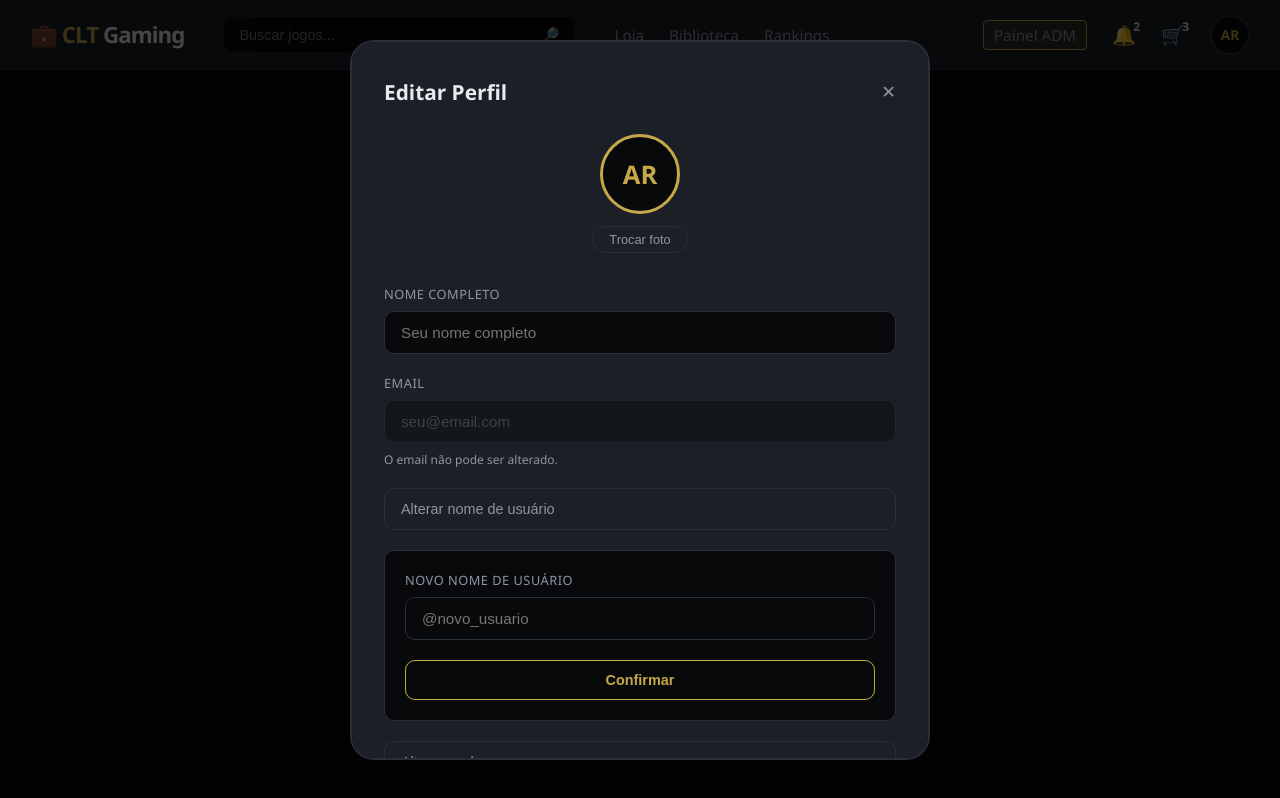
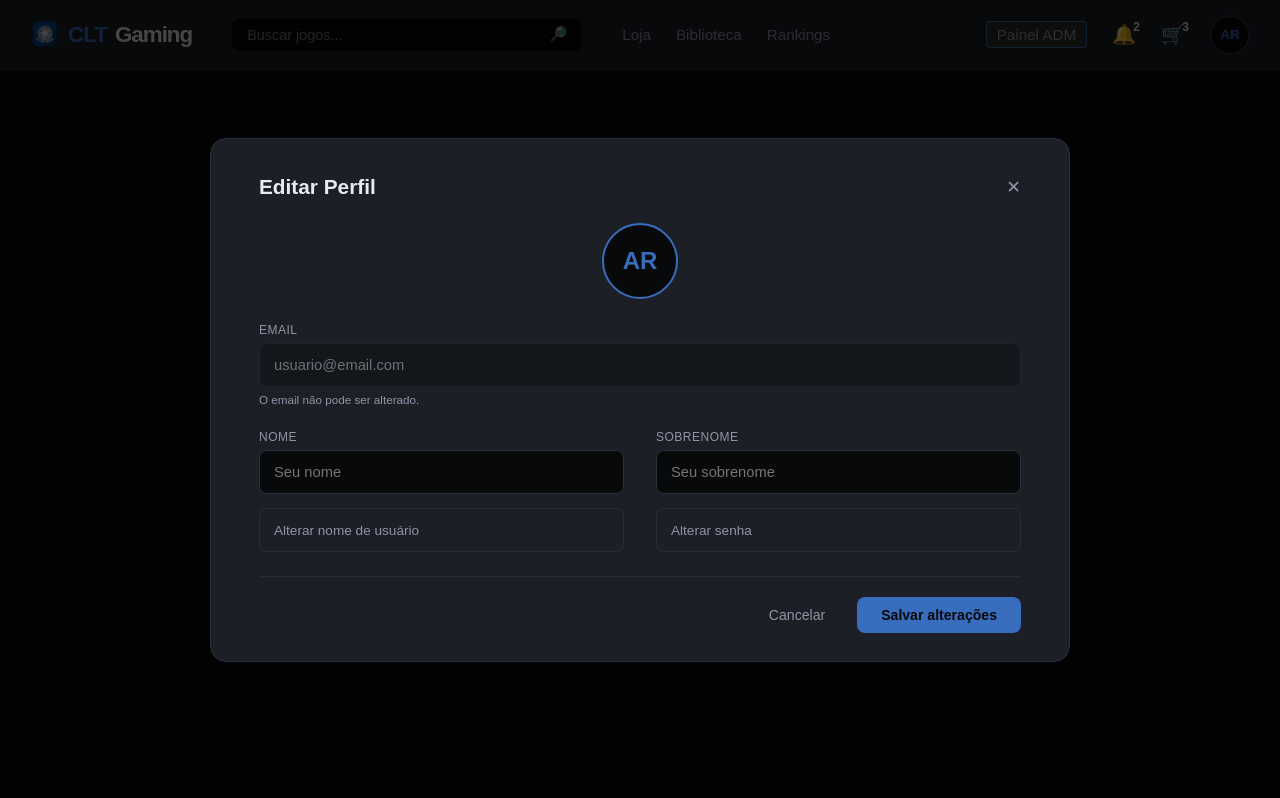
Before and after one commit to kaiquerios/EntregaP1A3, a React (Create React App) app: page / in a window 1280 px wide. Built offline with nearby package versions, Linux system fonts and the light colour scheme; the HTML template or start-up script is replaced by a standard one.

Commit message:
style: aprimoramento do visual e inclusão dos useStates

```diff
--- a/src/components/layout/Navbar/index.css
+++ b/src/components/layout/Navbar/index.css
@@ -20,7 +20,10 @@ flex: 1;
 }
 
 .navbar-logo {
-    font-size: 1.4rem; /*utilizado rem para melhor responsividade*/
+    display: flex;
+    align-items: center; /* centraliza verticalmente */
+    gap: 8px; /* espaço entre ícone e texto */
+    font-size: 1.4rem;
     font-weight: 800;
     color: var(--text-main);
     letter-spacing: -1px;
@@ -29,6 +32,12 @@ flex: 1;
 /*cor da sigla CLT*/
 .navbar-logo span {
     color: var(--contrast);
+}
+
+.navbar-logo img {
+    width: 30px;
+    height: 30px;
+    display: block;
 }
 
 /*background do input de busca*/
@@ -44,7 +53,6 @@ flex: 1;
     transition: border-color 0.3s;
 }
 
-
 /*configuração "padrão" para input de busca*/
 .search-bar input {
     background: transparent;
@@ -59,7 +67,6 @@ flex: 1;
 .search-bar:focus-within {
     box-shadow: 0 0 5px var(--contrast);
 }
-
 
 .search-icon {
   cursor: pointer;
--- a/src/components/layout/Navbar/index.js
+++ b/src/components/layout/Navbar/index.js
@@ -1,5 +1,6 @@
 import React from 'react';
 import './index.css';
+import iconCLT from '../../../assets/imgs/icon_clt.png';
 
 function Navbar() {
 
@@ -9,9 +10,9 @@ function Navbar() {
     <nav className='navbar'>
         <div className='navbar-container'>
 
-            <div className='navbar-logo'>
-                {/*incluir icone*/}
-                💼 <span>CLT</span> Gaming
+            <div className='navbar-logo' >
+                <img src={iconCLT} alt="Icone CLT" />
+                <span>CLT</span> Gaming
             </div>
 
 
@@ -32,7 +33,7 @@ function Navbar() {
 
             <div className='navbar-actions'>
 
-                      {/*Deve ser exibido apenas para conta com privilégio ADM*/}
+                {/*Deve ser exibido apenas para conta com privilégio ADM*/}
                 {isAdmin && (
                 <a href='#painel' className='navbar-item admin'>Painel ADM</a>
                 )}
--- a/src/index.css
+++ b/src/index.css
@@ -2,7 +2,7 @@
     /*Variáveis de cores - definidas utilizando a ferramenta Canva*/
     --bg-dark: #08090b; /*Fundo da página*/
     --bg-card: #1c1f26; /*Fundo secundários*/
-    --contrast: #c6a84b; /*Regiões de destaque como botão de comprar e adicionar ao carrinho*/
+    --contrast: #386dbd; /*Regiões de destaque como botão de comprar e adicionar ao carrinho*/
     --text-main: #e8eaf0; /*Texto principal da página*/
     --text-muted: #9194a6; /*Informações secundárias, ex: descrições*/
     --border: #2a2d3a; /*Cor de borda*/
@@ -19,7 +19,7 @@ html, body {
     overflow-x: hidden; /*Evita scroll horizontal*/
     background-color: var(--bg-dark);
     color: var(--text-main);
-    font-family: 'Segoe UI', Tahoma, Geneva, Verdana, sans-serif;
+    font-family: "Ubuntu", sans-serif;
     -webkit-font-smoothing: alialiased;
 }
 
--- a/src/pages/editUser/index.css
+++ b/src/pages/editUser/index.css
@@ -1,4 +1,4 @@
-/* Background */
+/* Overlay */
 .edit-user-overlay {
   position: fixed;
   top: 0;
@@ -12,16 +12,17 @@
   z-index: 2000;
 }
 
-/* Forms */
+/* Container */
 .edit-user-container {
   background-color: var(--bg-card);
-  border: 2px solid var(--border);
-  border-radius: 24px;
-  padding: 36px 32px;
-  width: 100%;
-  max-width: 580px;
-  max-height: 90vh;
-  overflow-y: auto;
+  border: 1px solid var(--border);
+  border-radius: 16px;
+  padding: 36px 48px 28px;
+  width: 85%;
+  max-width: 860px;
+  display: flex;
+  flex-direction: column;
+  gap: 24px;
 }
 
 /* Cabeçalho */
@@ -29,13 +30,18 @@
   display: flex;
   justify-content: space-between;
   align-items: center;
-  margin-bottom: 28px;
 }
 
 .edit-user-title {
   font-size: 1.3rem;
   font-weight: 700;
   color: var(--text-main);
+}
+
+.edit-user-header-actions {
+  display: flex;
+  align-items: center;
+  gap: 16px;
 }
 
 .edit-user-close {
@@ -51,25 +57,24 @@
   color: var(--contrast);
 }
 
-/* Foto de perfil */
+/* Avatar */
 .edit-user-avatar-section {
   display: flex;
   flex-direction: column;
   align-items: center;
-  gap: 12px;
-  margin-bottom: 32px;
+  gap: 10px;
 }
 
 .edit-user-avatar {
-  width: 80px;
-  height: 80px;
+  width: 76px;
+  height: 76px;
   background-color: var(--bg-dark);
-  border: 3px solid var(--contrast);
+  border: 2px solid var(--contrast);
   border-radius: 50%;
   display: flex;
   align-items: center;
   justify-content: center;
-  font-size: 1.6rem;
+  font-size: 1.5rem;
   font-weight: bold;
   color: var(--contrast);
 }
@@ -78,8 +83,8 @@
   background: transparent;
   border: 1px solid var(--border);
   color: var(--text-muted);
-  font-size: 0.8rem;
-  padding: 5px 16px;
+  font-size: 0.78rem;
+  padding: 4px 14px;
   border-radius: 20px;
   cursor: pointer;
   transition: all 0.2s;
@@ -90,21 +95,36 @@
   color: var(--contrast);
 }
 
-/* Formulário */
-.edit-user-form {
+/* Email */
+.edit-user-email-field {
   display: flex;
   flex-direction: column;
-  gap: 20px;
+  gap: 6px;
 }
 
+/* Duas colunas */
+.edit-user-columns {
+  display: grid;
+  grid-template-columns: 1fr 1fr;
+  gap: 32px;
+  align-items: start;
+}
+
+.edit-user-col {
+  display: flex;
+  flex-direction: column;
+  gap: 14px;
+}
+
+/* Campo */
 .edit-user-field {
   display: flex;
   flex-direction: column;
-  gap: 8px;
+  gap: 6px;
 }
 
 .edit-user-label {
-  font-size: 0.8rem;
+  font-size: 0.75rem;
   color: var(--text-muted);
   font-weight: 500;
   letter-spacing: 0.5px;
@@ -114,18 +134,19 @@
 .edit-user-input {
   background-color: var(--bg-dark);
   border: 1px solid var(--border);
-  border-radius: 10px;
-  padding: 12px 16px;
+  border-radius: 8px;
+  padding: 10px 14px;
   color: var(--text-main);
-  font-size: 0.95rem;
+  font-size: 0.92rem;
   outline: none;
   transition: border-color 0.3s;
   width: 100%;
+  height: 44px;
 }
 
 .edit-user-input:focus {
   border-color: var(--contrast);
-  box-shadow: 0 0 6px rgba(198, 168, 75, 0.2);
+  box-shadow: 0 0 5px rgba(198, 168, 75, 0.15);
 }
 
 .edit-user-input--readonly {
@@ -134,22 +155,23 @@
 }
 
 .edit-user-hint {
-  font-size: 0.75rem;
+  font-size: 0.73rem;
   color: var(--text-muted);
 }
 
-/* Botão abrir bloco */
+/* Botão toggle — abre/fecha bloco */
 .edit-user-toggle-btn {
   background: transparent;
   border: 1px solid var(--border);
   color: var(--text-muted);
-  padding: 12px 16px;
-  border-radius: 10px;
-  font-size: 0.9rem;
+  padding: 10px 14px;
+  border-radius: 8px;
+  font-size: 0.85rem;
   cursor: pointer;
   text-align: left;
-  transition: all 0.2s;
+  transition: border-color 0.25s, color 0.25s;
   width: 100%;
+  height: 44px;
 }
 
 .edit-user-toggle-btn:hover {
@@ -157,30 +179,44 @@
   color: var(--contrast);
 }
 
-/* Bloco de alteração */
+/* Bloco expansível — animação suave */
 .edit-user-expandable {
   display: flex;
   flex-direction: column;
-  gap: 16px;
-  padding: 20px;
+  gap: 14px;
+  padding: 16px;
   background-color: var(--bg-dark);
   border: 1px solid var(--border);
-  border-radius: 10px;
+  border-radius: 8px;
+  width: 100%;
+
+  /* Animação de entrada suave */
+  animation: fadeSlideDown 0.2s ease;
 }
 
-/* Botão confirmar */
+@keyframes fadeSlideDown {
+  from {
+    opacity: 0;
+    transform: translateY(-6px);
+  }
+  to {
+    opacity: 1;
+    transform: translateY(0);
+  }
+}
+
+/* Botão confirmar — dentro do bloco */
 .edit-user-confirm-btn {
   background: transparent;
   border: 1px solid var(--contrast);
   color: var(--contrast);
-  border-radius: 10px;
-  padding: 11px;
-  font-size: 0.9rem;
+  border-radius: 8px;
+  padding: 10px;
+  font-size: 0.85rem;
   font-weight: 600;
   cursor: pointer;
   transition: all 0.2s;
   width: 100%;
-  margin-top: 4px;
 }
 
 .edit-user-confirm-btn:hover {
@@ -188,10 +224,57 @@
   color: var(--bg-dark);
 }
 
-/* Responsividade */
+/* Rodapé */
+.edit-user-footer {
+  display: flex;
+  justify-content: flex-end;
+  align-items: center;
+  gap: 12px;
+  padding-top: 20px;
+  border-top: 1px solid var(--border);
+}
+
+/* Botão cancelar */
+.edit-user-cancel-btn {
+  background: transparent;
+  border: none;
+  color: var(--text-muted);
+  border-radius: 8px;
+  padding: 10px 20px;
+  font-size: 0.88rem;
+  cursor: pointer;
+  transition: color 0.2s;
+}
+
+.edit-user-cancel-btn:hover {
+  color: var(--text-main);
+}
+
+/* Botão salvar */
+.edit-user-save-btn {
+  background-color: var(--contrast);
+  color: var(--bg-dark);
+  border: none;
+  border-radius: 8px;
+  padding: 10px 24px;
+  font-size: 0.88rem;
+  font-weight: 700;
+  cursor: pointer;
+  transition: opacity 0.2s;
+}
+
+.edit-user-save-btn:hover {
+  opacity: 0.85;
+}
+
+/* Mobile */
 @media (max-width: 768px) {
   .edit-user-container {
     margin: 16px;
     padding: 24px 20px;
   }
+
+  .edit-user-columns {
+    grid-template-columns: 1fr;
+  }
 }
--- a/src/pages/editUser/index.js
+++ b/src/pages/editUser/index.js
@@ -1,7 +1,20 @@
-import React from 'react';
+import React, { useState } from 'react';
 import './index.css';
 
 function EditUser() {
+
+  const [nome, setNome] = useState('');
+  const [sobrenome, setSobrenome] = useState('');
+  const [username, setUsername] = useState('');
+  const [showUsername, setShowUsername] = useState(false);
+
+  const [senhaAtual, setSenhaAtual] = useState('');
+  const [novaSenha, setNovaSenha] = useState('');
+  const [confirmarSenha, setConfirmarSenha] = useState('');
+  const [showSenha, setShowSenha] = useState(false);
+
+  const email = 'usuario@email.com';
+
   return (
     <div className="edit-user-overlay">
       <div className="edit-user-container">
@@ -15,55 +28,127 @@ function EditUser() {
         {/* Foto de perfil */}
         <div className="edit-user-avatar-section">
           <div className="edit-user-avatar">AR</div>
-          <button className="edit-user-avatar-btn">Trocar foto</button>
         </div>
 
-        {/* Informações básicas */}
-        <div className="edit-user-form">
-
-          <div className="edit-user-field">
-            <label className="edit-user-label">Nome completo</label>
-            <input className="edit-user-input" type="text" placeholder="Seu nome completo" />
-          </div>
-
-          <div className="edit-user-field">
+        {/* Email centralizado */}
+        <div className="edit-user-field edit-user-email-field">
           <label className="edit-user-label">Email</label>
-            <input className="edit-user-input edit-user-input--readonly" type="email" placeholder="seu@email.com" readOnly />
+          <input
+            className="edit-user-input edit-user-input--readonly"
+            type="email"
+            value={email}
+            readOnly
+          />
           <span className="edit-user-hint">O email não pode ser alterado.</span>
         </div>
 
-          {/* Botão para abrir campo de nome de usuário */}
-          <button className="edit-user-toggle-btn">Alterar nome de usuário</button>
+        {/* Layout duas colunas */}
+        <div className="edit-user-columns">
 
-          {/* Bloco de nome de usuário — visível apenas quando aberto */}
+          {/* Coluna esquerda */}
+          <div className="edit-user-col">
+
+            <div className="edit-user-field">
+              <label className="edit-user-label">Nome</label>
+              <input
+                className="edit-user-input"
+                type="text"
+                placeholder="Seu nome"
+                value={nome}
+                onChange={(e) => setNome(e.target.value)}
+              />
+            </div>
+
+            <button
+              className="edit-user-toggle-btn"
+              onClick={() => setShowUsername(!showUsername)}
+            >
+              {showUsername ? '✕ Cancelar' : 'Alterar nome de usuário'}
+            </button>
+
+            {showUsername && (
               <div className="edit-user-expandable">
                 <div className="edit-user-field">
                   <label className="edit-user-label">Novo nome de usuário</label>
-              <input className="edit-user-input" type="text" placeholder="@novo_usuario" />
+                  <input
+                    className="edit-user-input"
+                    type="text"
+                    placeholder="@novo_usuario"
+                    value={username}
+                    onChange={(e) => setUsername(e.target.value)}
+                  />
                 </div>
                 <button className="edit-user-confirm-btn">Confirmar</button>
               </div>
+            )}
 
-          {/* Botão para abrir campos de senha */}
-          <button className="edit-user-toggle-btn">Alterar senha</button>
+          </div>
 
-          {/* Bloco de senha — visível apenas quando aberto */}
+          {/* Coluna direita */}
+          <div className="edit-user-col">
+
+            <div className="edit-user-field">
+              <label className="edit-user-label">Sobrenome</label>
+              <input
+                className="edit-user-input"
+                type="text"
+                placeholder="Seu sobrenome"
+                value={sobrenome}
+                onChange={(e) => setSobrenome(e.target.value)}
+              />
+            </div>
+
+            <button
+              className="edit-user-toggle-btn"
+              onClick={() => setShowSenha(!showSenha)}
+            >
+              {showSenha ? '✕ Cancelar' : 'Alterar senha'}
+            </button>
+
+            {showSenha && (
               <div className="edit-user-expandable">
                 <div className="edit-user-field">
                   <label className="edit-user-label">Senha atual</label>
-              <input className="edit-user-input" type="password" placeholder="Digite sua senha atual" />
+                  <input
+                    className="edit-user-input"
+                    type="password"
+                    placeholder="Digite sua senha atual"
+                    value={senhaAtual}
+                    onChange={(e) => setSenhaAtual(e.target.value)}
+                  />
                 </div>
                 <div className="edit-user-field">
                   <label className="edit-user-label">Nova senha</label>
-              <input className="edit-user-input" type="password" placeholder="Digite a nova senha" />
+                  <input
+                    className="edit-user-input"
+                    type="password"
+                    placeholder="Digite a nova senha"
+                    value={novaSenha}
+                    onChange={(e) => setNovaSenha(e.target.value)}
+                  />
                 </div>
                 <div className="edit-user-field">
                   <label className="edit-user-label">Confirmar nova senha</label>
-              <input className="edit-user-input" type="password" placeholder="Confirme a nova senha" />
+                  <input
+                    className="edit-user-input"
+                    type="password"
+                    placeholder="Confirme a nova senha"
+                    value={confirmarSenha}
+                    onChange={(e) => setConfirmarSenha(e.target.value)}
+                  />
                 </div>
                 <button className="edit-user-confirm-btn">Confirmar</button>
               </div>
+            )}
 
+          </div>
+
+        </div>
+
+        {/* Rodapé */}
+        <div className="edit-user-footer">
+          <button className="edit-user-cancel-btn">Cancelar</button>
+          <button className="edit-user-save-btn">Salvar alterações</button>
         </div>
 
       </div>
```
Also changed, not shown: src/assets/imgs/icon_clt.png (added), 1 other file (tests, documents, lock files or other folders). Lines whose indentation alone changed are shown as unchanged.
